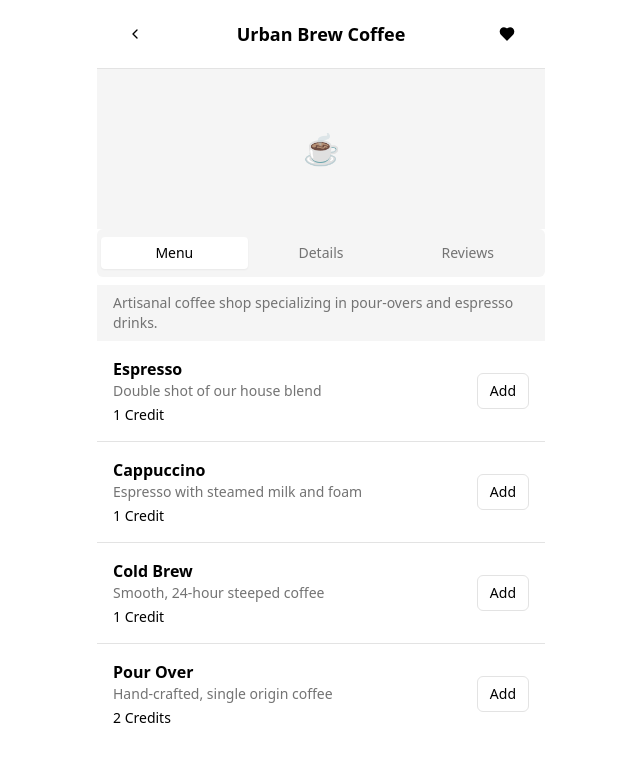
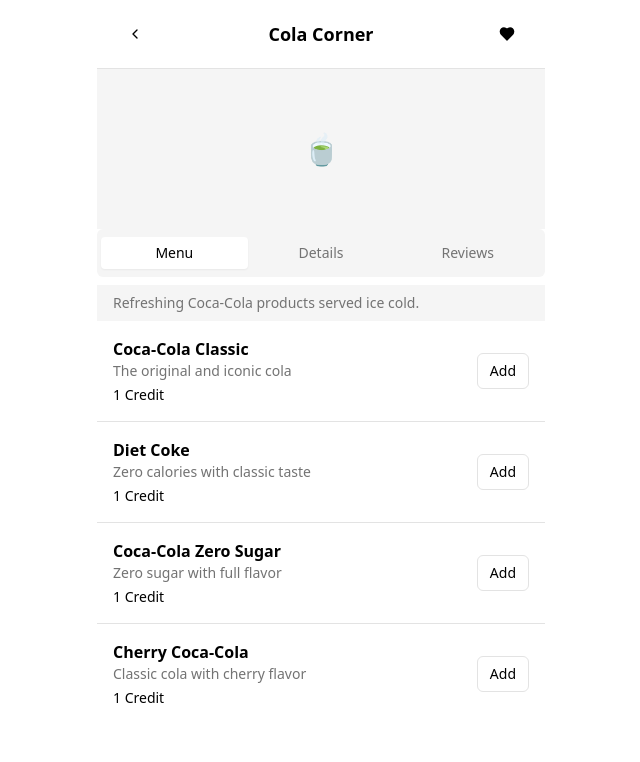
Before and after one commit to jculp24/sipscribe-happy-drinks, a React (Vite) app: page /vendor/v1 in a window 1280 px wide. Shown: the top 762 px of the page, without its empty margins (319-959 px from the left). Built offline with nearby package versions, Linux system fonts and the light colour scheme.

Commit message:
Refactor: Update drink menu to Coca-Cola products
Update drink menu items to Coca-Cola products and brands.

```diff
--- a/src/data/mockData.ts
+++ b/src/data/mockData.ts
@@ -1,88 +1,87 @@
-
 export const vendors = [
   {
     id: "v1",
-    name: "Urban Brew Coffee",
+    name: "Cola Corner",
     distance: "0.3 mi",
     rating: 4.8,
-    primaryCategory: "Coffee",
+    primaryCategory: "Soda",
     location: { lat: 39.9526, lng: -75.1652 },
-    description: "Artisanal coffee shop specializing in pour-overs and espresso drinks.",
+    description: "Refreshing Coca-Cola products served ice cold.",
     address: "123 Market St, Philadelphia, PA",
     hours: "Mon-Fri: 7am-7pm, Sat-Sun: 8am-6pm",
     menu: [
-      { id: "m1", name: "Espresso", description: "Double shot of our house blend", price: "1 Credit" },
-      { id: "m2", name: "Cappuccino", description: "Espresso with steamed milk and foam", price: "1 Credit" },
-      { id: "m3", name: "Cold Brew", description: "Smooth, 24-hour steeped coffee", price: "1 Credit" },
-      { id: "m4", name: "Pour Over", description: "Hand-crafted, single origin coffee", price: "2 Credits" }
+      { id: "m1", name: "Coca-Cola Classic", description: "The original and iconic cola", price: "1 Credit" },
+      { id: "m2", name: "Diet Coke", description: "Zero calories with classic taste", price: "1 Credit" },
+      { id: "m3", name: "Coca-Cola Zero Sugar", description: "Zero sugar with full flavor", price: "1 Credit" },
+      { id: "m4", name: "Cherry Coca-Cola", description: "Classic cola with cherry flavor", price: "1 Credit" }
     ]
   },
   {
     id: "v2",
-    name: "Bubble Tea House",
+    name: "Sprite Spot",
     distance: "0.5 mi",
     rating: 4.5,
-    primaryCategory: "Bubble Tea",
+    primaryCategory: "Soda",
     location: { lat: 39.9550, lng: -75.1670 },
-    description: "Authentic bubble tea with homemade boba and fresh ingredients.",
+    description: "Crisp, refreshing lemon-lime drinks to quench your thirst.",
     address: "456 Arch St, Philadelphia, PA",
     hours: "Mon-Sun: 11am-9pm",
     menu: [
-      { id: "m5", name: "Classic Milk Tea", description: "Black tea with milk and tapioca pearls", price: "1 Credit" },
-      { id: "m6", name: "Taro Milk Tea", description: "Creamy taro flavor with tapioca pearls", price: "1 Credit" },
-      { id: "m7", name: "Mango Green Tea", description: "Green tea with fresh mango and jellies", price: "1 Credit" },
-      { id: "m8", name: "Brown Sugar Boba", description: "Fresh milk with brown sugar syrup and boba", price: "2 Credits" }
+      { id: "m5", name: "Sprite", description: "Crisp, refreshing lemon-lime taste", price: "1 Credit" },
+      { id: "m6", name: "Sprite Zero Sugar", description: "Zero sugar with classic sprite taste", price: "1 Credit" },
+      { id: "m7", name: "Sprite Cherry", description: "Lemon-lime with a hint of cherry", price: "1 Credit" },
+      { id: "m8", name: "Sprite Tropical Mix", description: "Tropical fruit flavors mixed with sprite", price: "1 Credit" }
     ]
   },
   {
     id: "v3",
-    name: "Juice Bar",
+    name: "Fanta Factory",
     distance: "0.8 mi",
     rating: 4.3,
-    primaryCategory: "Juice",
+    primaryCategory: "Soda",
     location: { lat: 39.9510, lng: -75.1630 },
-    description: "Cold-pressed juices and smoothies made from organic produce.",
+    description: "Colorful, fruit-flavored sodas that bring the fun.",
     address: "789 Walnut St, Philadelphia, PA",
     hours: "Mon-Fri: 8am-6pm, Sat-Sun: 9am-5pm",
     menu: [
-      { id: "m9", name: "Green Machine", description: "Kale, spinach, apple, cucumber, celery", price: "1 Credit" },
-      { id: "m10", name: "Tropical Blast", description: "Pineapple, mango, banana, coconut water", price: "1 Credit" },
-      { id: "m11", name: "Berry Bliss", description: "Strawberry, blueberry, raspberry, yogurt", price: "1 Credit" },
-      { id: "m12", name: "Detox Elixir", description: "Lemon, ginger, cayenne, apple, activated charcoal", price: "2 Credits" }
+      { id: "m9", name: "Fanta Orange", description: "Classic orange flavor with a fruity taste", price: "1 Credit" },
+      { id: "m10", name: "Fanta Grape", description: "Bold grape flavor with a sweet finish", price: "1 Credit" },
+      { id: "m11", name: "Fanta Strawberry", description: "Sweet strawberry taste with a fruity aroma", price: "1 Credit" },
+      { id: "m12", name: "Fanta Pineapple", description: "Tropical pineapple flavor that's refreshing", price: "1 Credit" }
     ]
   },
   {
     id: "v4",
-    name: "Smoothie Station",
+    name: "Minute Maid Station",
     distance: "1.0 mi",
     rating: 4.6,
-    primaryCategory: "Smoothie",
+    primaryCategory: "Juice",
     location: { lat: 39.9540, lng: -75.1610 },
-    description: "Protein-packed smoothies and acai bowls for the health-conscious.",
+    description: "Refreshing fruit juices that taste like they're fresh-squeezed.",
     address: "101 Chestnut St, Philadelphia, PA",
     hours: "Mon-Sun: 7am-8pm",
     menu: [
-      { id: "m13", name: "Protein Power", description: "Banana, peanut butter, chocolate protein, almond milk", price: "1 Credit" },
-      { id: "m14", name: "Acai Bowl", description: "Acai blend topped with granola, fruit, and honey", price: "2 Credits" },
-      { id: "m15", name: "Green Goddess", description: "Spinach, avocado, pineapple, coconut water", price: "1 Credit" },
-      { id: "m16", name: "Berry Blast", description: "Mixed berries, banana, almond milk", price: "1 Credit" }
+      { id: "m13", name: "Minute Maid Lemonade", description: "Classic lemonade with the perfect balance of sweet and tart", price: "1 Credit" },
+      { id: "m14", name: "Minute Maid Orange Juice", description: "100% orange juice with a bright, fresh taste", price: "1 Credit" },
+      { id: "m15", name: "Minute Maid Fruit Punch", description: "Blend of fruit flavors for a sweet, tropical taste", price: "1 Credit" },
+      { id: "m16", name: "Minute Maid Apple Juice", description: "Crisp apple flavor made from concentrate", price: "1 Credit" }
     ]
   },
   {
     id: "v5",
-    name: "Craft Kombucha",
+    name: "Dasani Refreshment",
     distance: "1.2 mi",
     rating: 4.2,
-    primaryCategory: "Kombucha",
+    primaryCategory: "Water",
     location: { lat: 39.9570, lng: -75.1690 },
-    description: "Small-batch, locally brewed kombucha in a variety of flavors.",
+    description: "Pure, refreshing water and flavored water options.",
     address: "202 Pine St, Philadelphia, PA",
     hours: "Tue-Sun: 10am-6pm, Closed Mon",
     menu: [
-      { id: "m17", name: "Original Brew", description: "Classic fermented tea with a tangy finish", price: "1 Credit" },
-      { id: "m18", name: "Ginger Lemon", description: "Spicy ginger with bright citrus notes", price: "1 Credit" },
-      { id: "m19", name: "Berry Hibiscus", description: "Mixed berries and floral hibiscus", price: "1 Credit" },
-      { id: "m20", name: "Seasonal Special", description: "Rotating seasonal flavor", price: "2 Credits" }
+      { id: "m17", name: "Dasani Purified Water", description: "Clean, fresh tasting water enhanced with minerals", price: "1 Credit" },
+      { id: "m18", name: "Dasani Lemon", description: "Purified water with a hint of lemon flavor", price: "1 Credit" },
+      { id: "m19", name: "Dasani Strawberry", description: "Light strawberry flavor with zero calories", price: "1 Credit" },
+      { id: "m20", name: "Dasani Lime", description: "Refreshing lime-infused water", price: "1 Credit" }
     ]
   }
 ];
@@ -126,11 +125,11 @@ export const subscriptionPlans = [
 ];
 
 export const categories = [
-  { id: "coffee", name: "Coffee", icon: "☕" },
-  { id: "bubble-tea", name: "Bubble Tea", icon: "🧋" },
+  { id: "soda", name: "Soda", icon: "🥤" },
+  { id: "diet-soda", name: "Diet Soda", icon: "🥤" },
   { id: "juice", name: "Juice", icon: "🧃" },
-  { id: "smoothie", name: "Smoothie", icon: "🥤" },
-  { id: "kombucha", name: "Kombucha", icon: "🍵" }
+  { id: "water", name: "Water", icon: "💧" },
+  { id: "flavored-water", name: "Flavored Water", icon: "💦" }
 ];
 
 export const user = {
```
